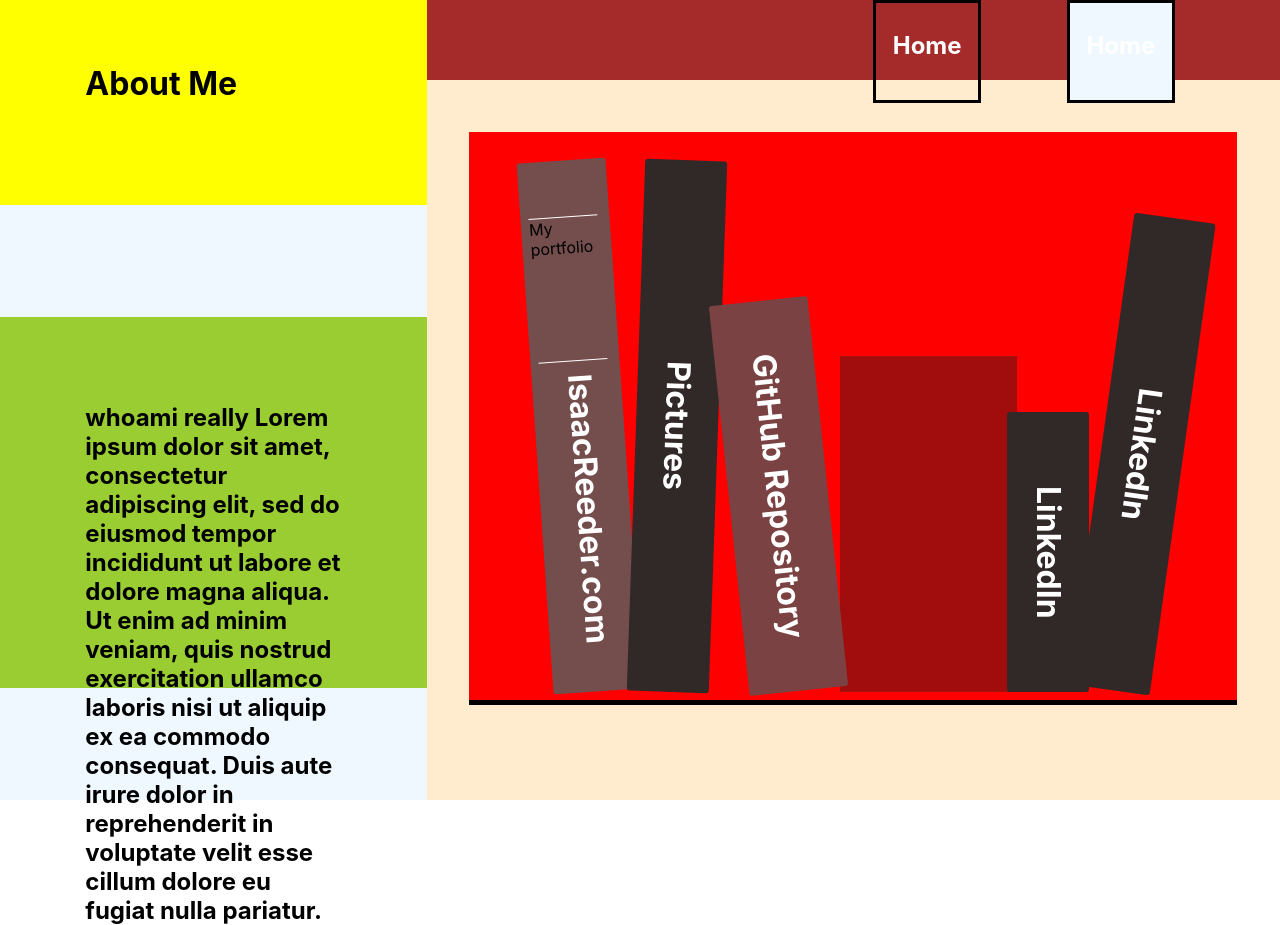
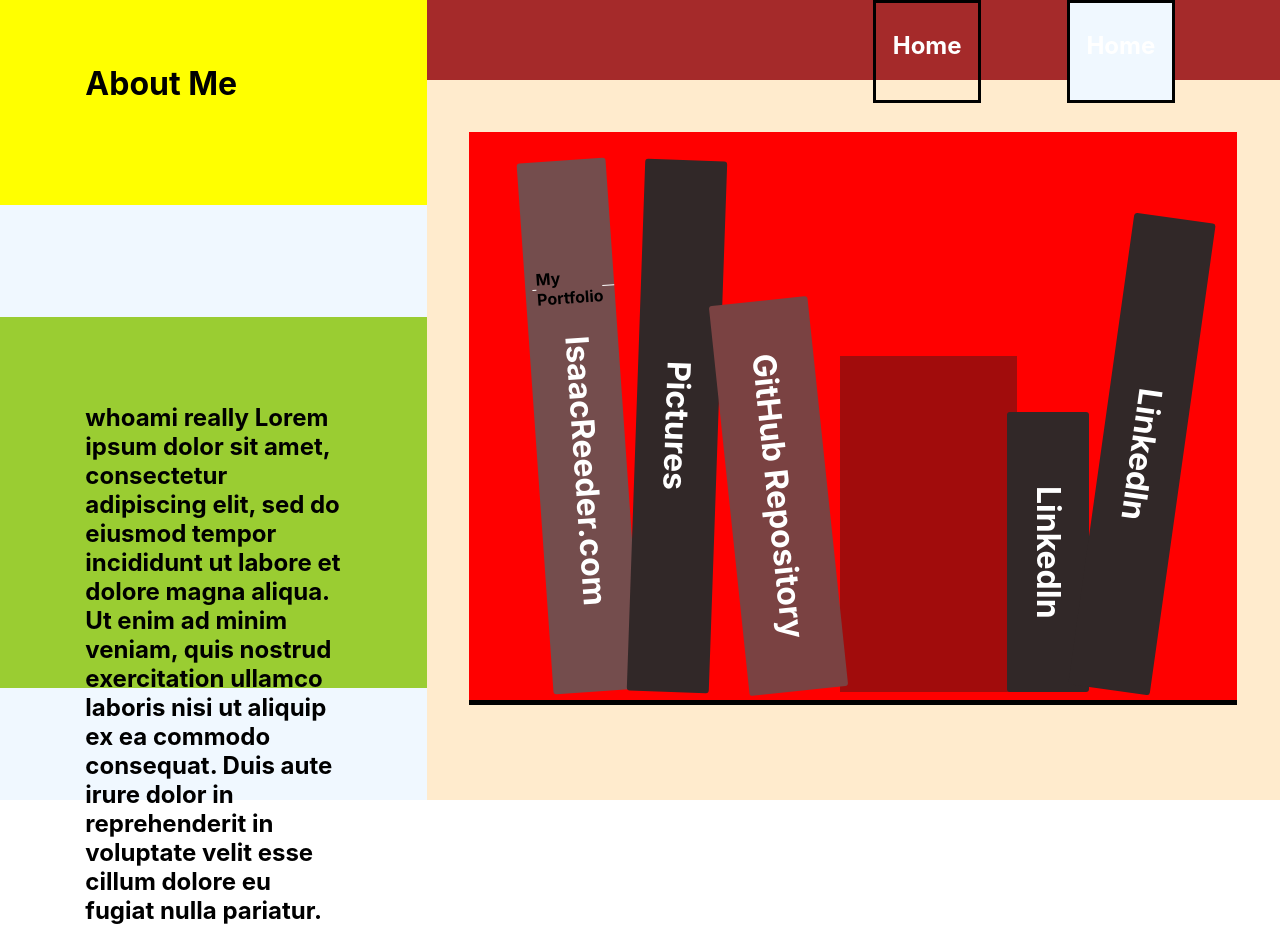
Before and after one commit to IsaacReeder/Furnitecture-Ecommerce, a React (Create React App) app in the folder new-client/: page /about in a window 1280 px wide. Built offline with nearby package versions, Linux system fonts and the light colour scheme.

Commit message:
creating book details

```diff
--- a/new-client/src/components/AboutMe/AboutMe.css
+++ b/new-client/src/components/AboutMe/AboutMe.css
@@ -107,7 +107,7 @@
   text-decoration: none;
   writing-mode: vertical-rl;
   text-orientation: mixed;
-  margin-top: -100%;
+  margin-top: -200%;
 }
 
 .book-2 {
@@ -200,19 +200,26 @@
   margin-right: -20%;
 }
 .line-separator {
+  flex: 1;
   border-top: 1px solid white;
   width: 85%;
-  margin-left: 1%;
+  /* margin-left: 1%;
   margin-right: 1%;
-  margin-top: 10%;
+  margin-top: -20%; */
+
   writing-mode: sideways-rl;
   text-orientation: mixed;
 }
 .line-separator-2 {
+  flex: 3;
   border-top: 1px solid white;
   width: 85%;
-  margin-left: 1%;
+  /* margin-left: 1%;
   margin-right: 1%;
-  margin-top: 10%;
-  /* margin-bottom: 8%; */
+  margin-top: -300%;
+  margin-bottom: 8%; */
 }
+.site-title {
+  /* margin-top: -150%; */
+  flex: 2;
+}
--- a/new-client/src/components/AboutMe/AboutMe.js
+++ b/new-client/src/components/AboutMe/AboutMe.js
@@ -33,7 +33,8 @@
         </div>
         <div className="book-box">
           <div className="book-1">
-            <div className="line-separator">My portfolio</div>
+            <div className="line-separator"></div>
+            <h4 className="site-title">My Portfolio</h4>
             <div className="line-separator-2"></div>
             <a
               href="https://www.isaacreeder.com"
```
